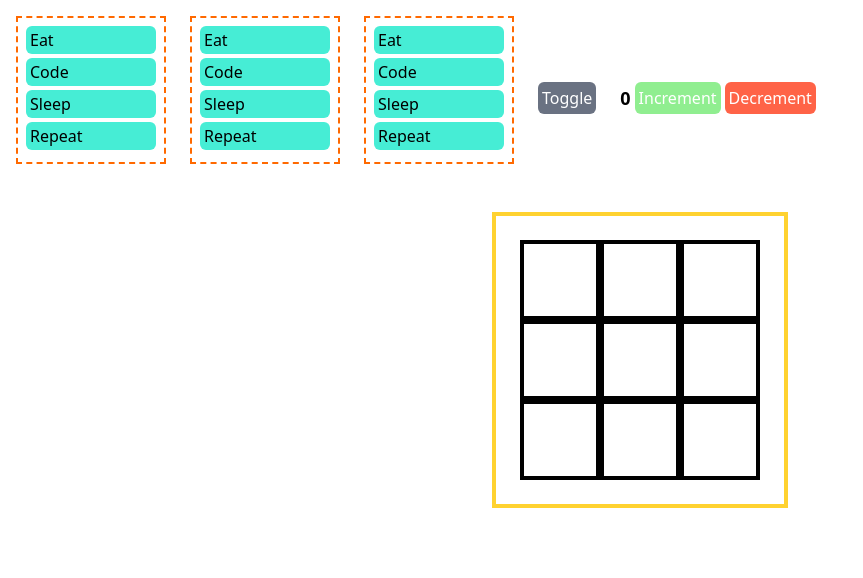
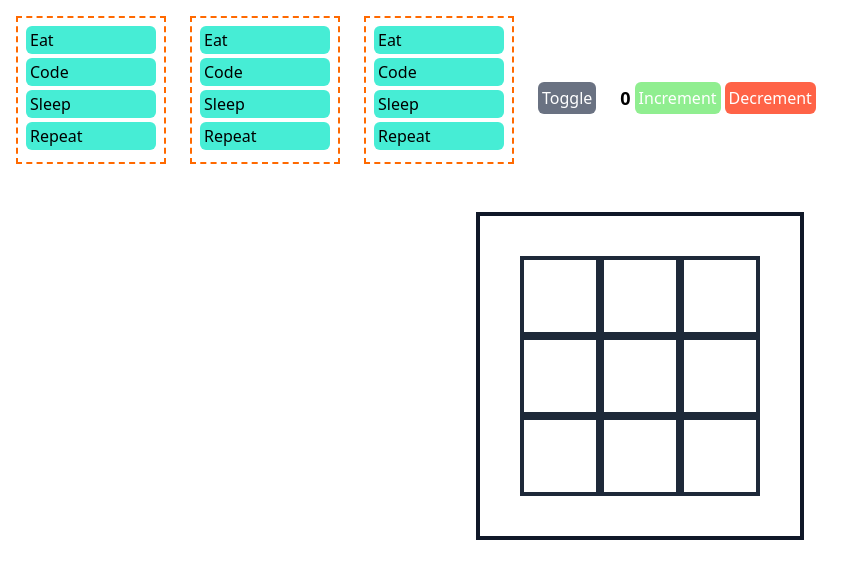
Before and after one commit to verma2510/react-project, a React (Vite) app: page / in a window 1280 px wide. Shown: the top 578 px of the page, without its empty margins (0-863 px from the left). Built offline with nearby package versions, Linux system fonts and the light colour scheme.

Commit message:
logic building
1. turn switching
2. winner
3. setting up the values

```diff
--- a/src/components/Block.tsx
+++ b/src/components/Block.tsx
@@ -1,11 +1,16 @@
 import React from "react";
 
-const Block: React.FC = () => {
-
-
-    return(
-        <div className="border-4 border-black w-20 h-20"></div>
-    )
+interface blockProps {
+  value?: string | null;
+  onClick?: () => void;
 }
 
+const Block: React.FC<blockProps> = (props) => {
+  return (
+    <div onClick={props.onClick} className="border-4 border-gray-800 w-20 h-20 font-bold text-3xl cursor-pointer flex items-center justify-center">
+      {props.value}
+    </div>
+  );
+};
+
 export default Block;
--- a/src/components/TicTacToe.tsx
+++ b/src/components/TicTacToe.tsx
@@ -1,13 +1,31 @@
-import React from "react";
+import React, { useState } from "react";
 import Block from "./Block";
 
 const TicTacToe: React.FC = () => {
-  const size = 3;
+    const [board, setBoard] = useState(Array(9).fill(null));
+    const [isXTurn, setIsXTurn] = useState(true);
+    const [winner, setWinner] = useState(null);
+    const size = 3;
+
+    const handleClick = (index: number) => {
+        if(board[index]) return;
+
+        const newBoard  = [...board];
+        newBoard[index] = isXTurn ? "X" : "0";
+        setBoard(newBoard);
+        setIsXTurn(!isXTurn);
+
+        const win = checkWinner(newBoard);
+        if(win) setWinner(win);
+    }
+    // const checkWinner = (board) =>{
+    //     const
+    // }
 
   return (
-    <div className="grid grid-cols-3 grid-rows-3 gap-0 border-4 p-6 border-amber-300">
+    <div className="grid grid-cols-3 grid-rows-3 gap-0 border-4 p-10 border-gray-900">
       {Array.from({ length: size * size }).map((_, i) => (
-        <Block key={i} />
+        <Block onClick={()=> handleClick(i)} key={i} value={board[i]}/>
       ))}
     </div>
   );
```
